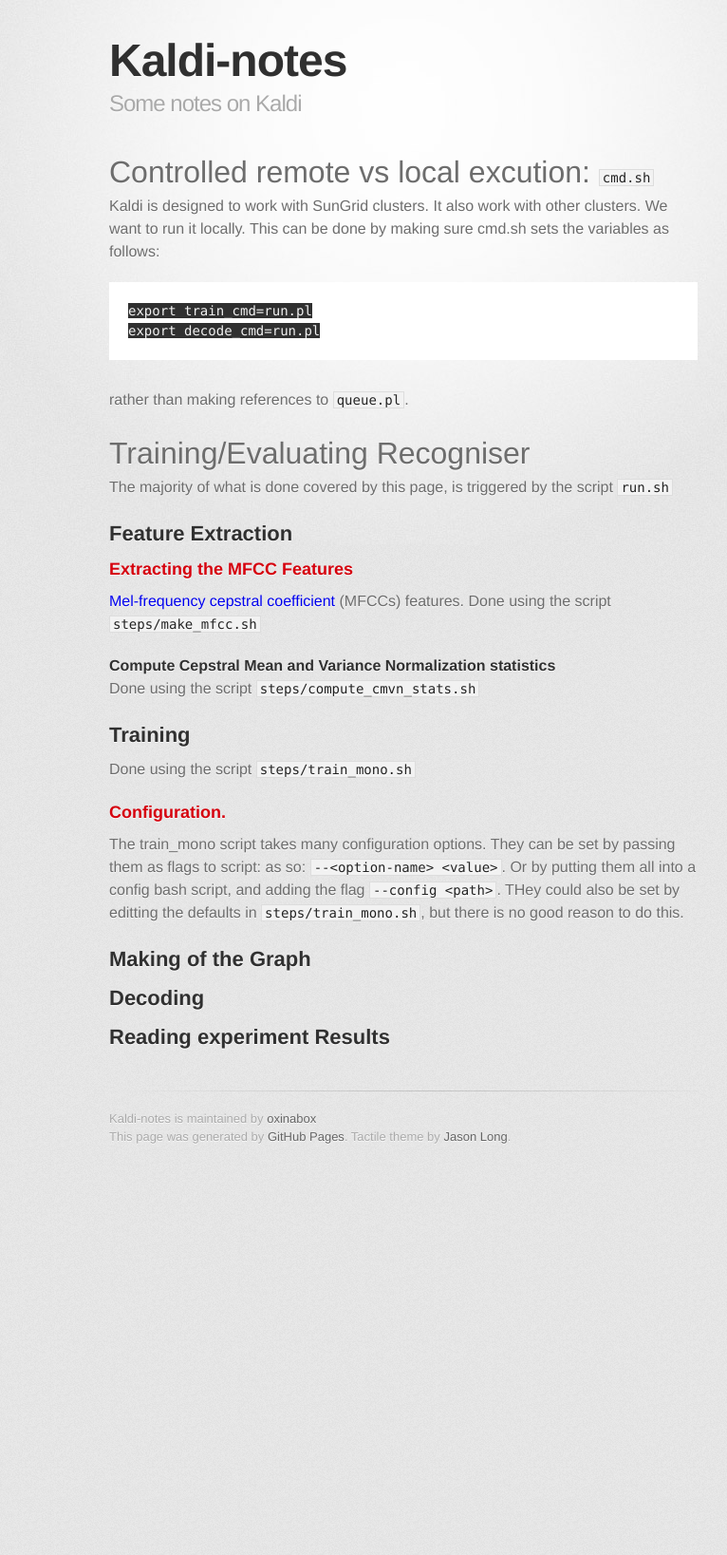
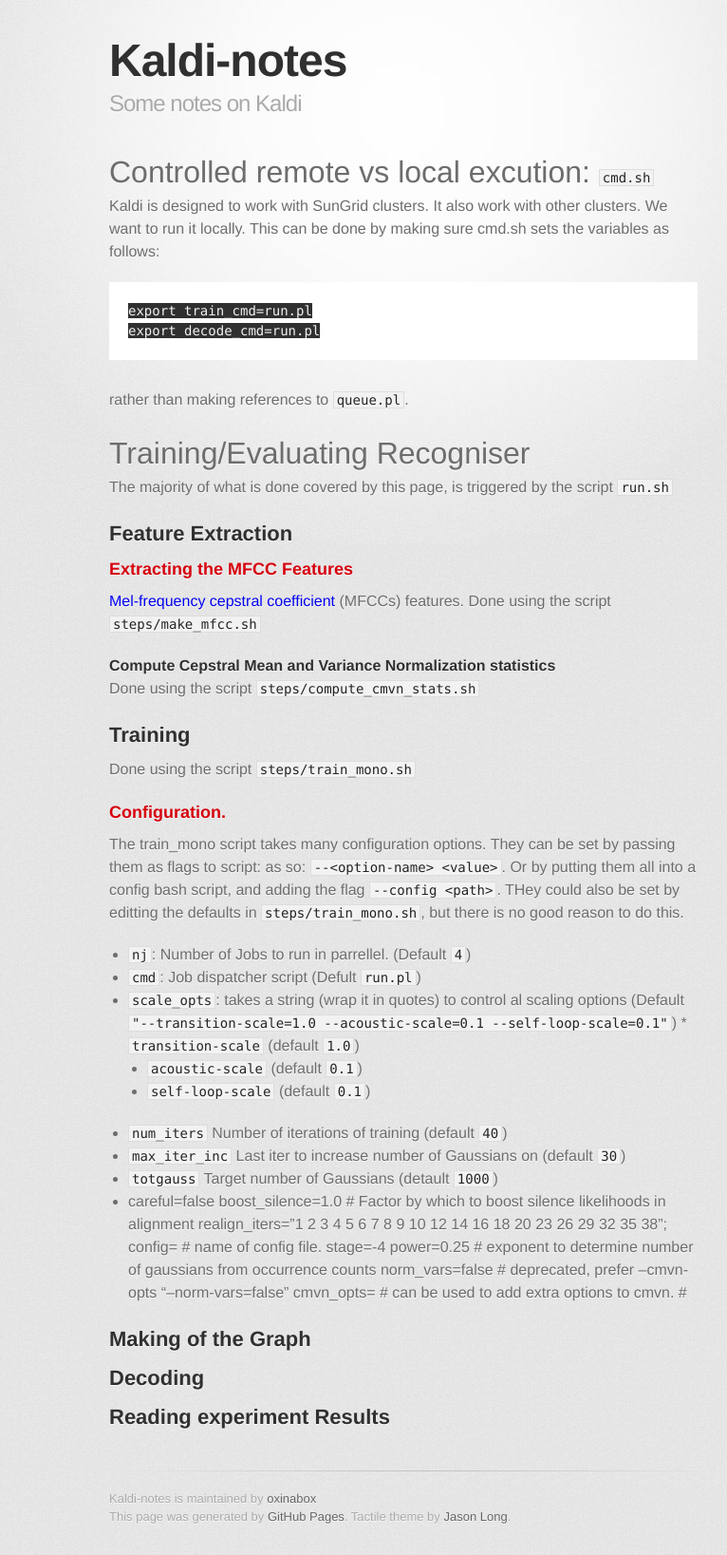
Before and after one commit to oxinabox/Kaldi-Notes, a Jekyll site: the page built from tidigits/train_eval.md, in a window 1280 px wide. Shown: the whole page at 95% size, without its empty margins (215-981 px from the left). Built offline with Jekyll 4.4.1, drawn with Linux system fonts in a browser that asks for light colours; some web fonts are replaced; Markdown is read by kramdown in place of the engine named in the settings; before the commit the page ends 1237 px from its top, so only the background shows below that.

Commit message:
=quick submission.

```diff
--- a/tidigits/train_eval.md
+++ b/tidigits/train_eval.md
@@ -44,7 +44,24 @@
 THey could also be set by editting the defaults in `steps/train_mono.sh`, but there is no good reason to do this.
 
 
-
+ * `nj`: Number of Jobs to run in parrellel. (Default `4`)
+ * `cmd`:  Job dispatcher script  (Defult `run.pl`)
+ * `scale_opts`: takes a string (wrap it in quotes) to control al scaling options (Default `"--transition-scale=1.0 --acoustic-scale=0.1 --self-loop-scale=0.1"`)
+ 	* `transition-scale` (default `1.0`)
+	* `acoustic-scale` (default `0.1`)
+	* `self-loop-scale` (default `0.1`)
+ * `num_iters` Number of iterations of training (default `40`)
+ * `max_iter_inc`  Last iter to increase number of Gaussians on (default `30`)
+ * `totgauss` Target number of Gaussians (detault `1000`)
+ * careful=false
+boost_silence=1.0 # Factor by which to boost silence likelihoods in alignment
+realign_iters="1 2 3 4 5 6 7 8 9 10 12 14 16 18 20 23 26 29 32 35 38";
+config= # name of config file.
+stage=-4
+power=0.25 # exponent to determine number of gaussians from occurrence counts
+norm_vars=false # deprecated, prefer --cmvn-opts "--norm-vars=false"
+cmvn_opts=  # can be used to add extra options to cmvn.
+#
 
 
 ##Making of the Graph
```
